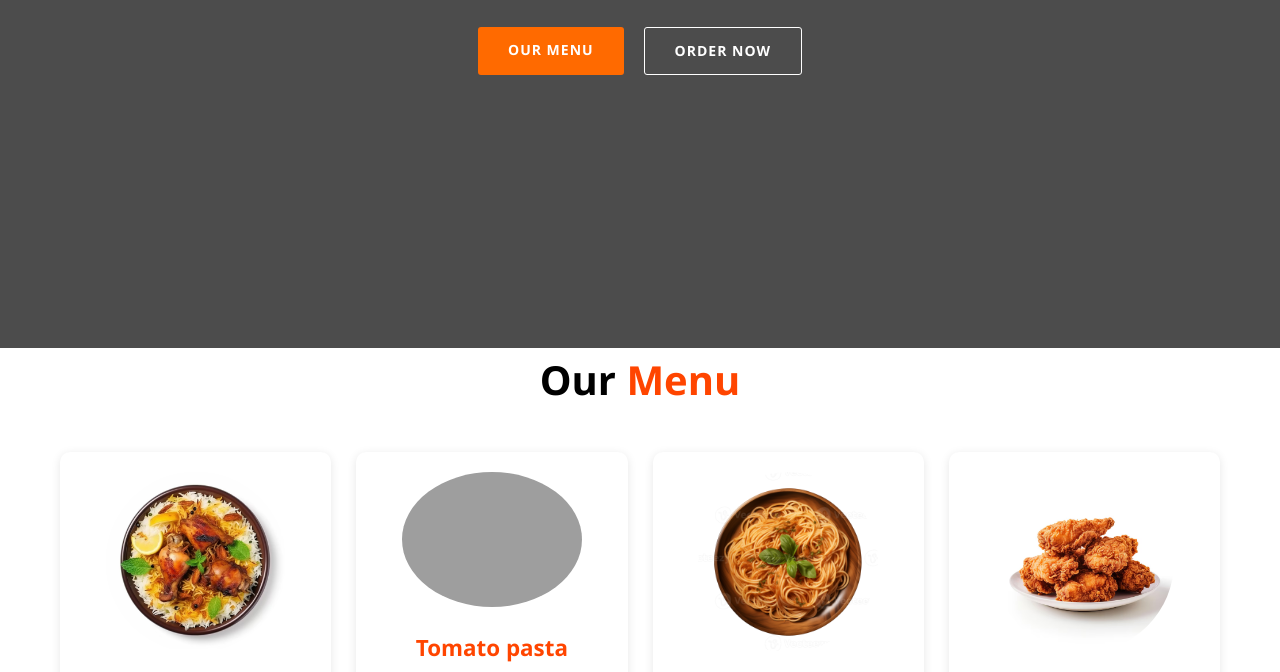
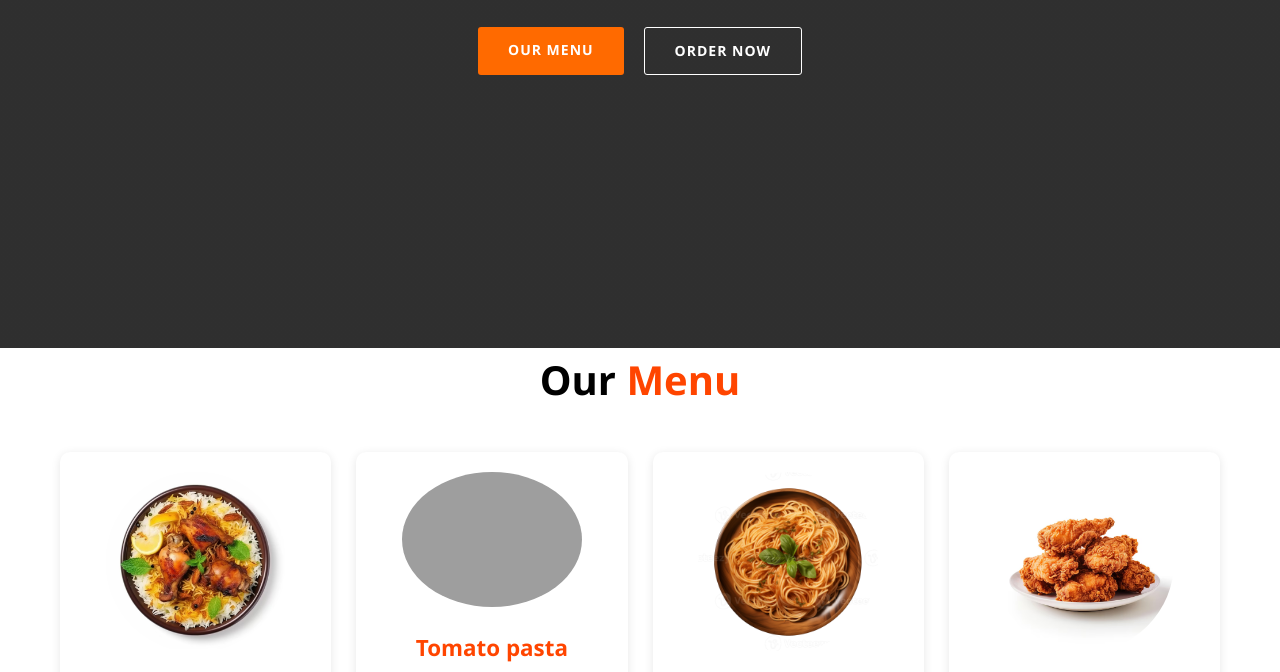
Before and after one commit to gutscas/elitebites, a plain HTML site: page index.html in a window 1280 px wide. Shown: the part 452-1124 px from the top of the page. Drawn offline with Linux system fonts and the light colour scheme; the site is published under a folder, as on GitHub Pages, so addresses that start at the root find nothing.

Commit message:
Update style.css

```diff
--- a/style.css
+++ b/style.css
@@ -116,7 +116,7 @@
   .hero {
     height: 100vh;
     width: 100%;
-    background-image: linear-gradient(rgba(0, 0, 0, 0.7), rgba(0, 0, 0, 0.7)), url('/large-ai-generated-close-up-of-plate-of-food-on-table.jpeg');
+    background-image: linear-gradient(rgba(0, 0, 0, 0.7), rgba(0, 0, 0, 0.7)), url('large-ai-generated-close-up-of-plate-of-food-on-table.jpeg');
     background-size: cover;
     background-repeat: no-repeat;
     display: flex;
```
